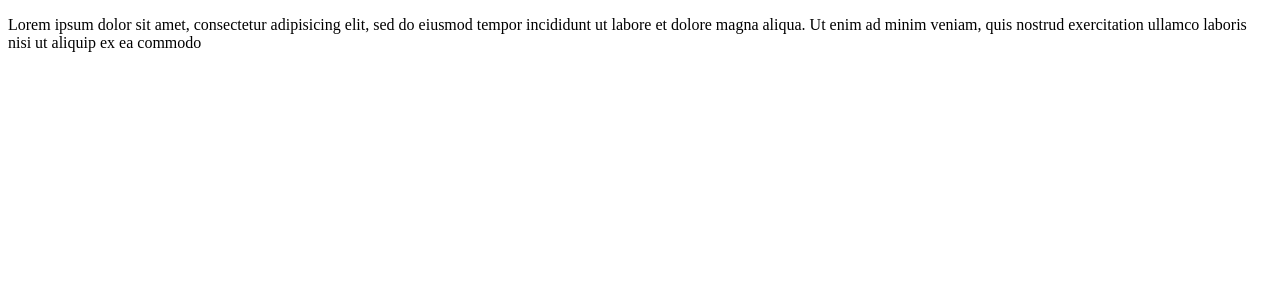
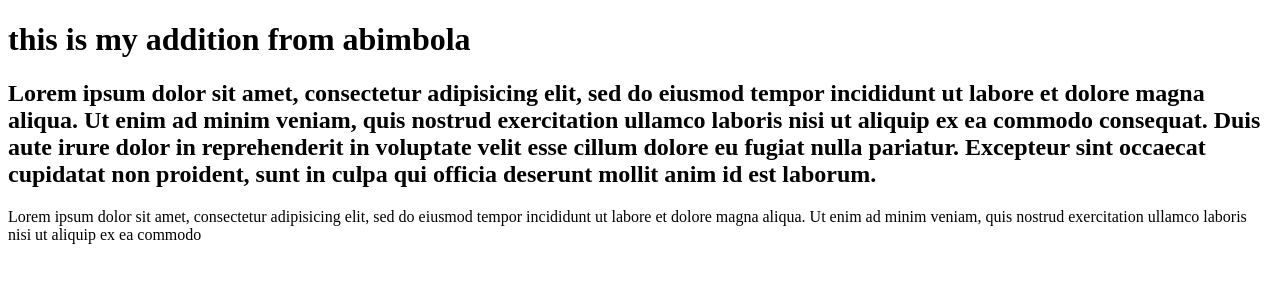
Before and after one commit to onyinye91/class1903WE, a plain HTML site: page index.html in a window 1280 px wide. Drawn offline with Linux system fonts and the light colour scheme.

Commit message:
this is my commit to oyinye work

```diff
--- a/index.html
+++ b/index.html
@@ -4,11 +4,31 @@
 	<title>learning git</title>
 </head>
 <body>
+
+<h1> this is my addition from abimbola</h1>
+
+<h2>
+
+Lorem ipsum dolor sit amet, consectetur adipisicing elit, sed do eiusmod
+tempor incididunt ut labore et dolore magna aliqua. Ut enim ad minim veniam,
+quis nostrud exercitation ullamco laboris nisi ut aliquip ex ea commodo
+consequat. Duis aute irure dolor in reprehenderit in voluptate velit esse
+cillum dolore eu fugiat nulla pariatur. Excepteur sint occaecat cupidatat non
+proident, sunt in culpa qui officia deserunt mollit anim id est laborum.
+
+</h2>
 	<p>
 		Lorem ipsum dolor sit amet, consectetur adipisicing elit, sed do eiusmod
 		tempor incididunt ut labore et dolore magna aliqua. Ut enim ad minim veniam,
 		quis nostrud exercitation ullamco laboris nisi ut aliquip ex ea commodo
 
 	</p>
+
+<h2>
+
+
+
+
+
 </body>
 </html>
```
